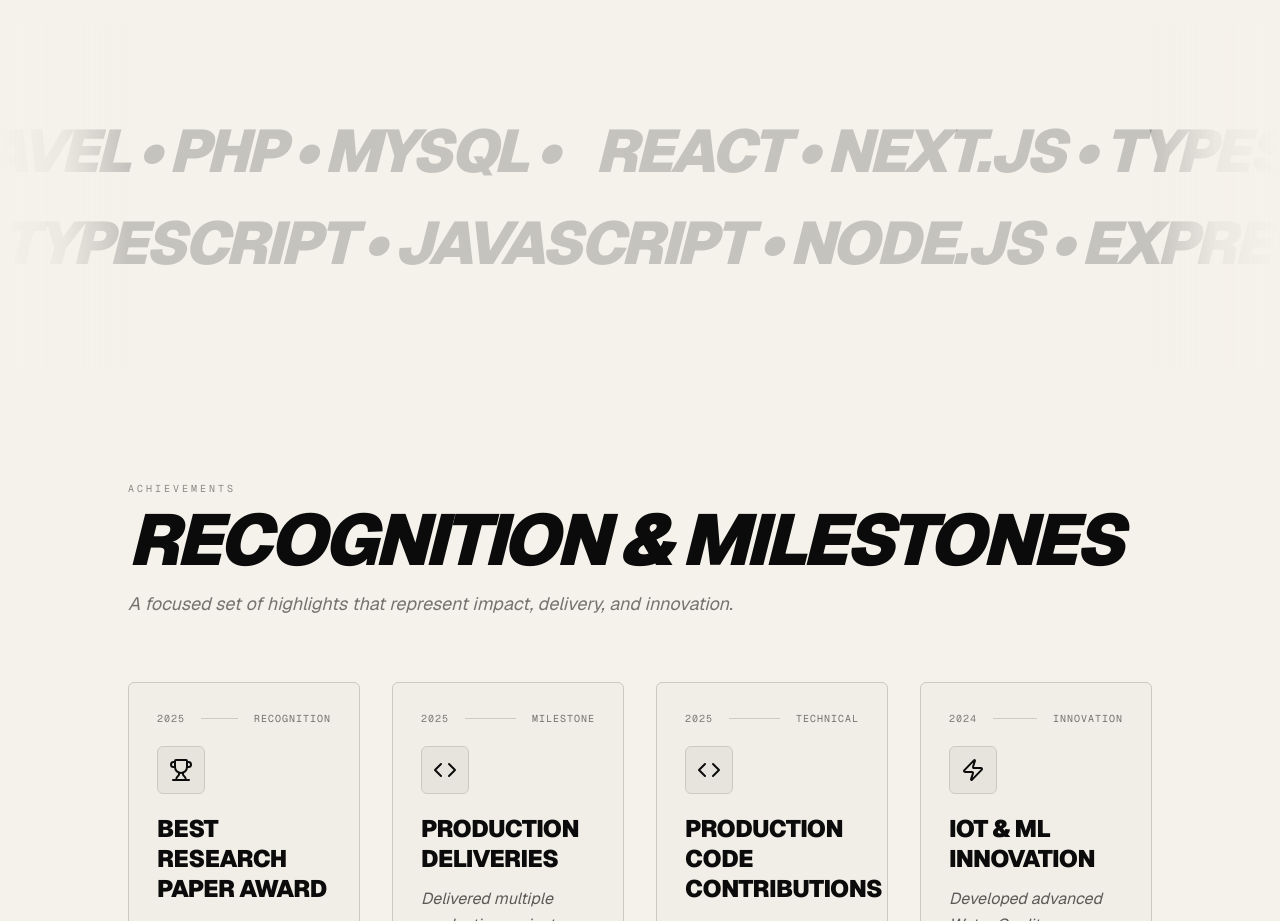
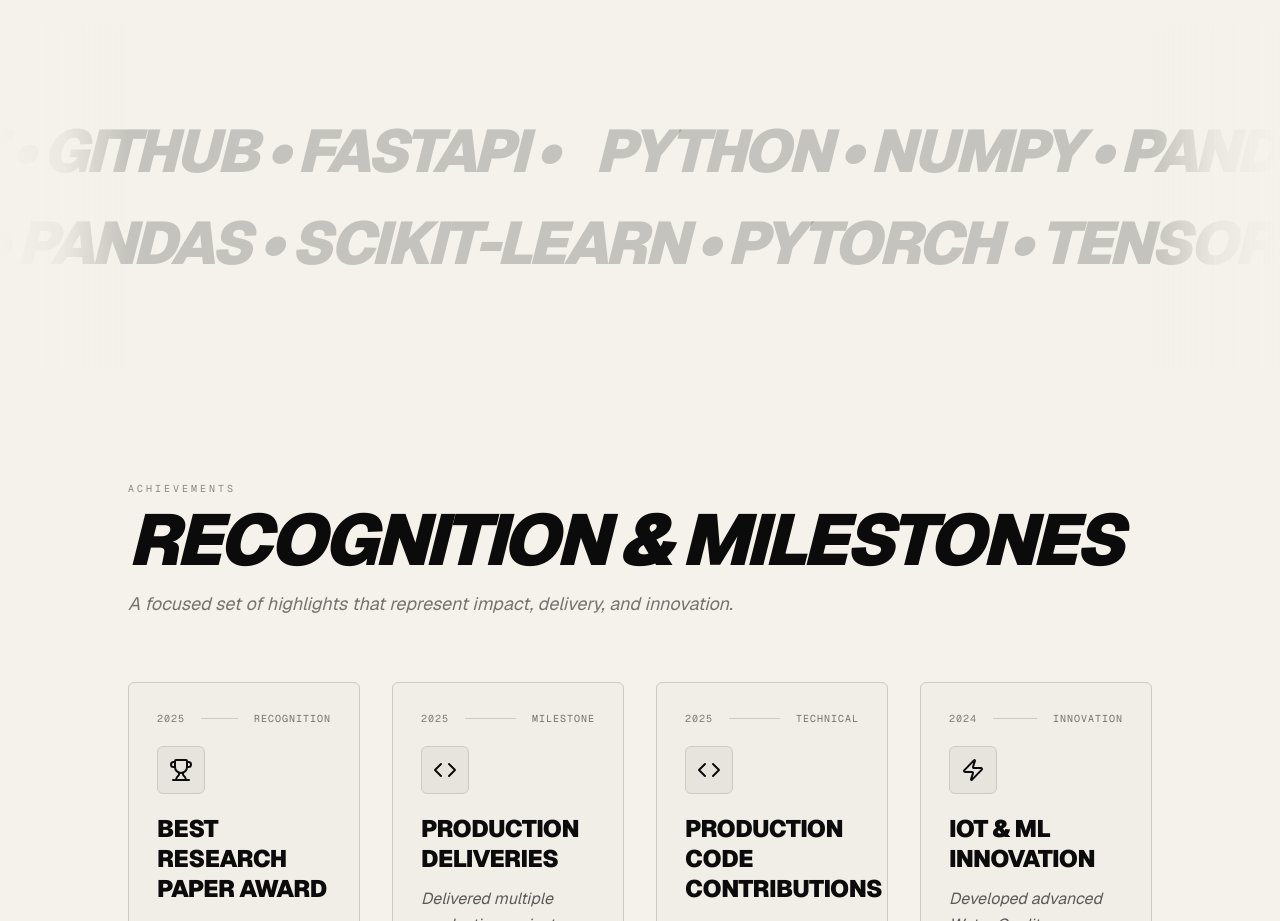
Before and after one commit to rafiiraihan/portfolio_rafiraihan, a Next.js app: page / in a window 1280 px wide. Shown: the part 5860-6781 px from the top of the page. Built offline with nearby package versions, Linux system fonts and the light colour scheme; no server answers; the database is empty.

Commit message:
Update skills.tsx

```diff
--- a/app/components/sections/skills.tsx
+++ b/app/components/sections/skills.tsx
@@ -10,7 +10,7 @@
 import '@/components/ScrollVelocity.css';
 
 // All tech stack logos/names - combine into continuous string
-const techStackString = "React • Next.js • TypeScript • JavaScript • Node.js • Express.js • Python • PostgreSQL • MongoDB • Tailwind CSS • GSAP • Three.js • Git • Docker • AWS • GraphQL • Redis • HTML5 • CSS3 • Laravel • PHP • MySQL • ";
+const techStackString = "Python • NumPy • Pandas • Scikit-learn • PyTorch • TensorFlow • Docker • PHP • MySQL • PostgreSQL • MongoDB • AWS • TypeScript • React.JS • Git • GitHub • FastAPI •";
 
 function useElementWidth<T extends HTMLElement>(ref: React.RefObject<T | null>): number {
   const [width, setWidth] = useState(0);
```
